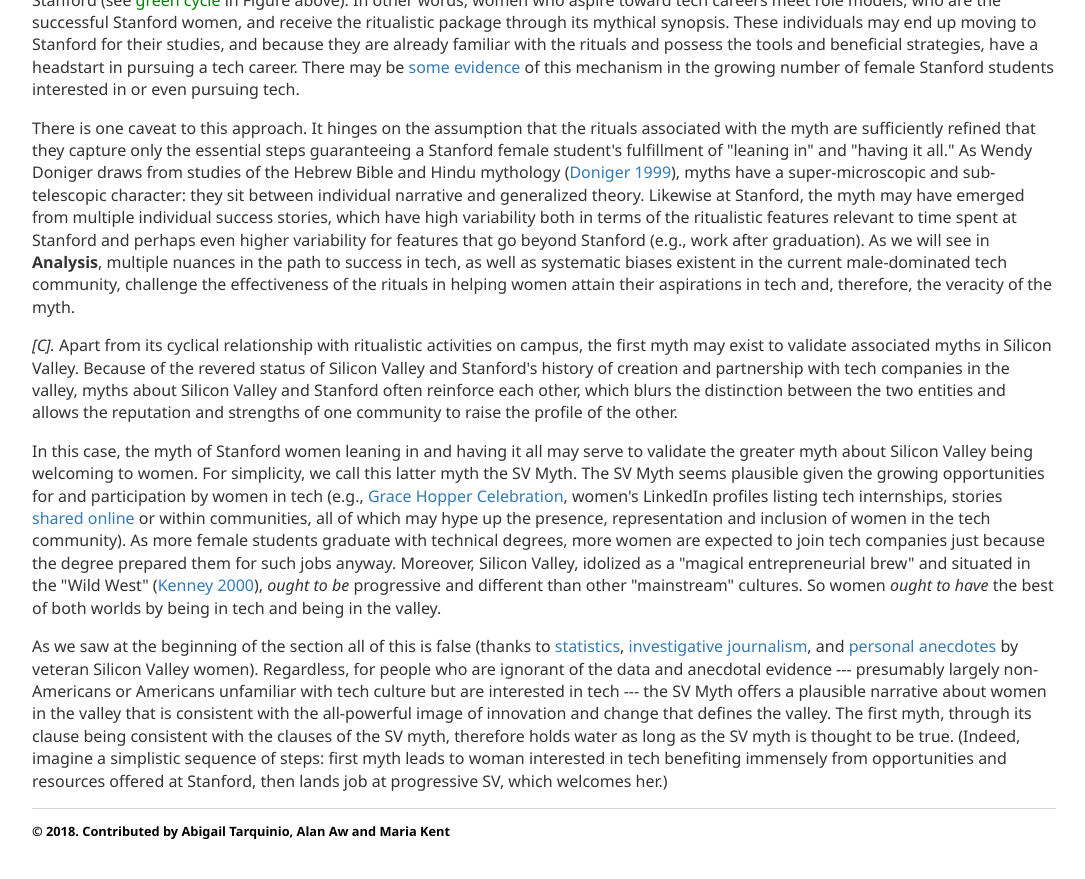
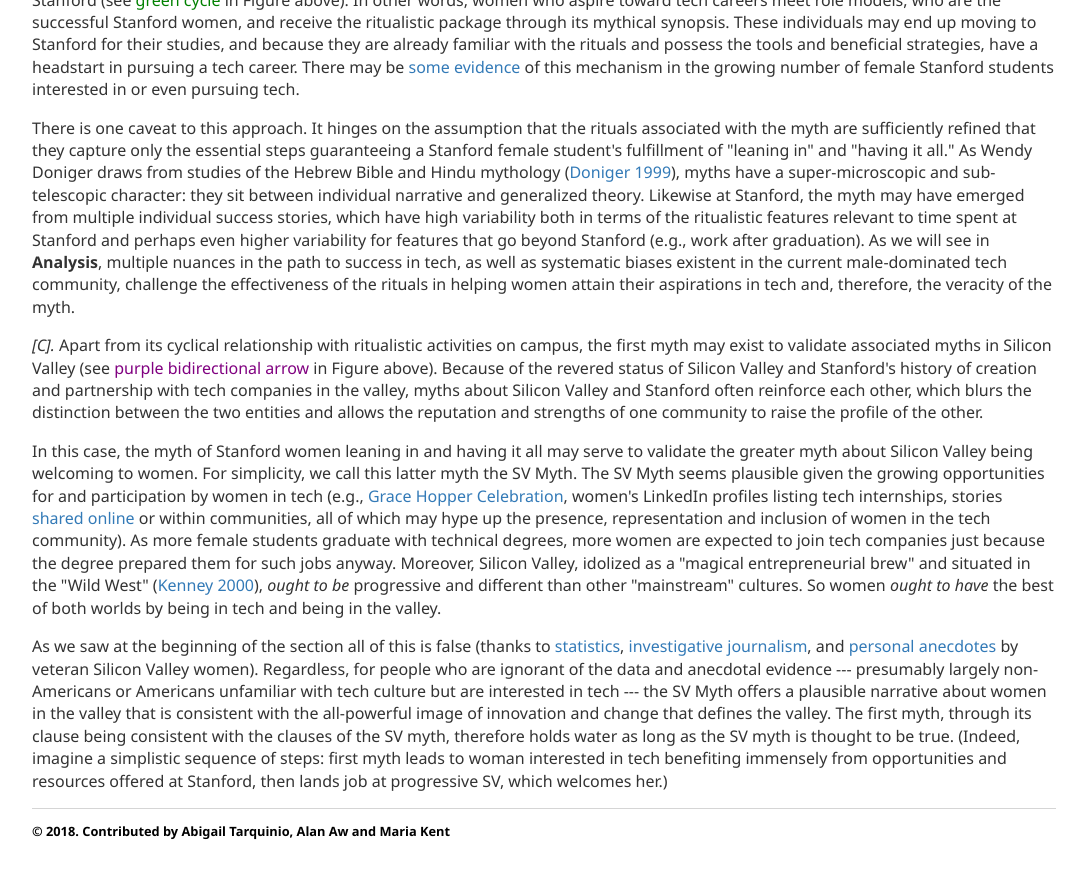
Before and after one commit to leaninstanford/leaninstanford.github.io, a Jekyll site: the page built from theory/index.html, in a window 1280 px wide and 900 px high, scrolled down 2290 px. Shown: the top 879 px of the window, without its empty margins (96-1181 px from the left). Built offline with Jekyll 4.4.1, drawn with Linux system fonts in a browser that asks for light colours.

Commit message:
Update index.html

```diff
--- a/theory/index.html
+++ b/theory/index.html
@@ -28,7 +28,7 @@ title: Framework
 <p><em>[B].</em> The evolutionary approach also elucidates the causative relationship between the rituals and the myth. As described earlier, the myth functions as a narrative summary of the ritual package. As more and more women at Stanford participate in the ritualistic activities and build a community, the more effectively and quickly technical skills and beneficial strategies are transmitted and acquired. The increase in number of competent women is then associated with a higher incidence of Stanford women in STEM joining the tech workforce, which sustains the myth of "leaning in" and "having it all" (see <span style="color: #800000;">bottom pink arrow</span> in Figure above).</p>
 <p>Looking further, the evolutionary approach also points to multiple mechanisms under which the myth is sustained through the spread of its rituals. Apart from the myth being spread within Stanford, women who leave Stanford and work in tech industries around the world are carriers of the ritualistic package and can spread the package with its narrative myth to individuals who have not set foot on Stanford (see <span style="color: #008000;">green cycle</span> in Figure above). In other words, women who aspire toward tech careers meet role models, who are the successful Stanford women, and receive the ritualistic package through its mythical synopsis. These individuals may end up moving to Stanford for their studies, and because they are already familiar with the rituals and possess the tools and beneficial strategies, have a headstart in pursuing a tech career. There may be <a title="Reuters-2015-article" href="https://www.reuters.com/article/us-women-technology-stanford-idUSKCN0S32F020151009">some evidence</a> of this mechanism in the growing number of female Stanford students interested in or even pursuing tech.</p>
 <p>There is one caveat to this approach. It hinges on the assumption that the rituals associated with the myth are sufficiently refined that they capture only the essential steps guaranteeing a Stanford female student's fulfillment of "leaning in" and "having it all." As Wendy Doniger draws from studies of the Hebrew Bible and Hindu mythology (<a title="The-Implied-Spider-1999" href="https://cup.columbia.edu/book/the-implied-spider/9780231111713">Doniger 1999</a>), myths have a super-microscopic and sub-telescopic character: they sit between individual narrative and generalized theory. Likewise at Stanford, the myth may have emerged from multiple individual success stories, which have high variability both in terms of the ritualistic features relevant to time spent at Stanford and perhaps even higher variability for features that go beyond Stanford (e.g., work after graduation). As we will see in <strong>Analysis</strong>, multiple nuances in the path to success in tech, as well as systematic biases existent in the current male-dominated tech community, challenge the effectiveness of the rituals in helping women attain their aspirations in tech and, therefore, the veracity of the myth.</p>
-<p><em>[C].</em> Apart from its cyclical relationship with ritualistic activities on campus, the first myth may exist to validate associated myths in Silicon Valley. Because of the revered status of Silicon Valley and Stanford's history of creation and partnership with tech companies in the valley, myths about Silicon Valley and Stanford often reinforce each other, which blurs the distinction between the two entities and allows the reputation and strengths of one community to raise the profile of the other.</p>
+<p><em>[C].</em> Apart from its cyclical relationship with ritualistic activities on campus, the first myth may exist to validate associated myths in Silicon Valley (see <span style="color: #800080;">purple bidirectional arrow</span> in Figure above). Because of the revered status of Silicon Valley and Stanford's history of creation and partnership with tech companies in the valley, myths about Silicon Valley and Stanford often reinforce each other, which blurs the distinction between the two entities and allows the reputation and strengths of one community to raise the profile of the other.</p>
 <p>In this case, the myth of Stanford women leaning in and having it all may serve to validate the greater myth about Silicon Valley being welcoming to women. For simplicity, we call this latter myth the SV Myth. The SV Myth seems plausible given the growing opportunities for and participation by women in tech (e.g., <a title="Grace Hopper Celebration" href="https://ghc.anitab.org/">Grace Hopper Celebration</a>, women's LinkedIn profiles listing tech internships, stories <a title="Chip-Huyen-2017" href="https://huyenchip.com/2017/08/09/sexism-in-silicon-valley.html">shared online</a> or within communities, all of which may hype up the presence, representation and inclusion of women in the tech community). As more female students graduate with technical degrees, more women are expected to join tech companies just because the degree prepared them for such jobs anyway. Moreover, Silicon Valley, idolized as a "magical entrepreneurial brew" and situated in the "Wild West" (<a title="Kenney-2000" href="https://www.sup.org/books/title/?id=654">Kenney 2000</a>),&nbsp;<em>ought to be</em>&nbsp;progressive and different than other "mainstream" cultures. So women <em>ought to have</em> the best of both worlds by being in tech and being in the valley.</p>
 <p>As we saw at the beginning of the section all of this is false (thanks to <a href="https://www.technative.io/women-in-tech-2018-what-the-statistics-tell-us/">statistics</a>, <a title="Brotopia-2018" href="https://www.penguinrandomhouse.com/books/547571/brotopia-by-emily-chang/9780735213531/">investigative journalism</a>, and <a title="Tracy-Chou" href="https://work.qz.com/1175679/software-engineer-tracy-chous-mission-to-diversify-silicon-valley/">personal</a>&nbsp;<a title="Ellen-Pao" href="https://www.ellenkpao.com/">anecdotes</a> by veteran Silicon Valley women). Regardless, for people who are ignorant of the data and anecdotal evidence --- presumably largely non-Americans or Americans unfamiliar with tech culture but are interested in tech --- the SV Myth offers a plausible narrative about women in the valley that is consistent with the all-powerful image of innovation and change that defines the valley. The first myth, through its clause being consistent with the clauses of the SV myth, therefore holds water as long as the SV myth is thought to be true. (Indeed, imagine a simplistic sequence of steps: first myth leads to woman interested in tech benefiting immensely from opportunities and resources offered at Stanford, then lands job at progressive SV, which welcomes her.)</p>
 <!-- /.blurb -->
```
